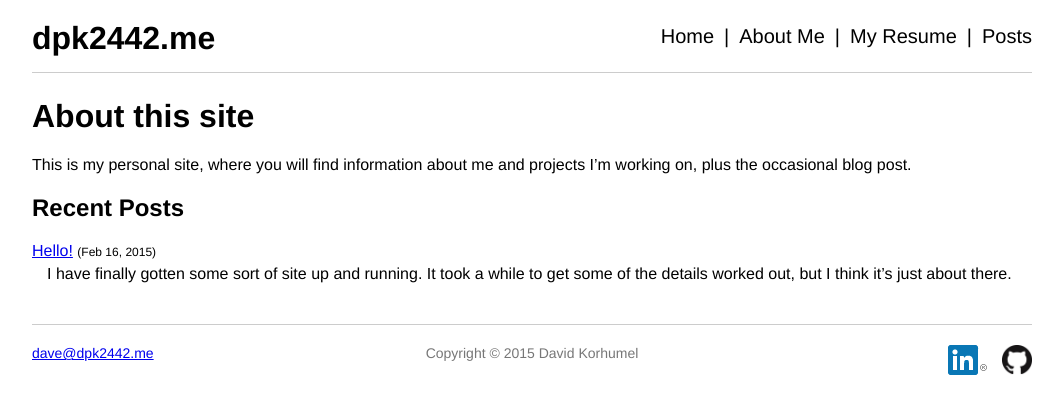
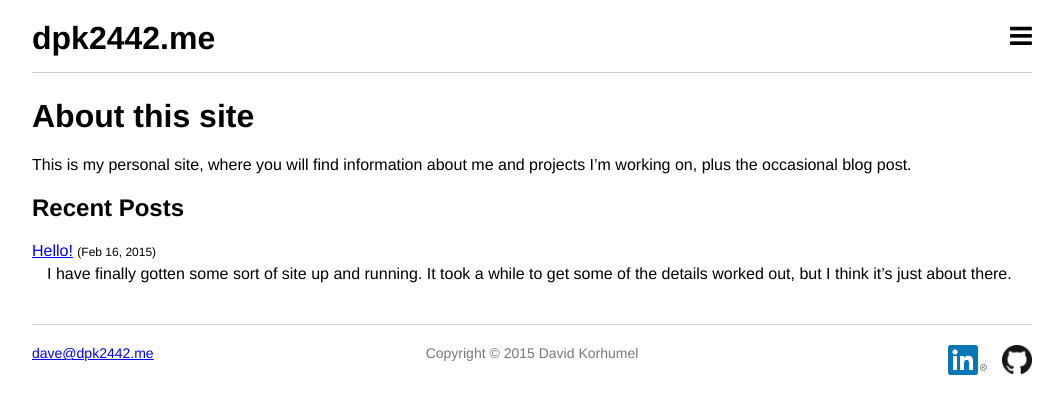
Before and after one commit to dpk2442/dpk2442.me, a Jekyll site: the page built from index.md, in a window 1280 px wide. Shown: the top 414 px of the page, without its empty margins (108-1171 px from the left). Built offline with Jekyll 4.4.1, drawn with Linux system fonts in a browser that asks for light colours; nearby versions of some CDN libraries; part of the change alters nothing that is shown.

```diff
--- a/_layouts/default.html
+++ b/_layouts/default.html
@@ -42,6 +42,7 @@
     </footer>
 
     <script src="//code.jquery.com/jquery-2.1.3.min.js"></script>
+    <script src="/assets/js/nav.js"></script>
 
 </body>
 </html>
--- /dev/null
+++ b/assets/js/nav.js
@@ -0,0 +1,19 @@
+(function () {
+    'use strict';
+
+    var navToggle = {
+        toggleLink: $('#nav-mobile-toggle'),
+        nav: $('#nav'),
+        init: function () {
+            this.toggleLink.show();
+            this.nav.hide();
+            this.toggleLink.on('click', navToggle.toggleNav);
+        },
+        toggleNav: function (e) {
+            e.preventDefault();
+            navToggle.nav.slideToggle(200);
+        }
+    };
+    navToggle.init();
+
+})();
```
